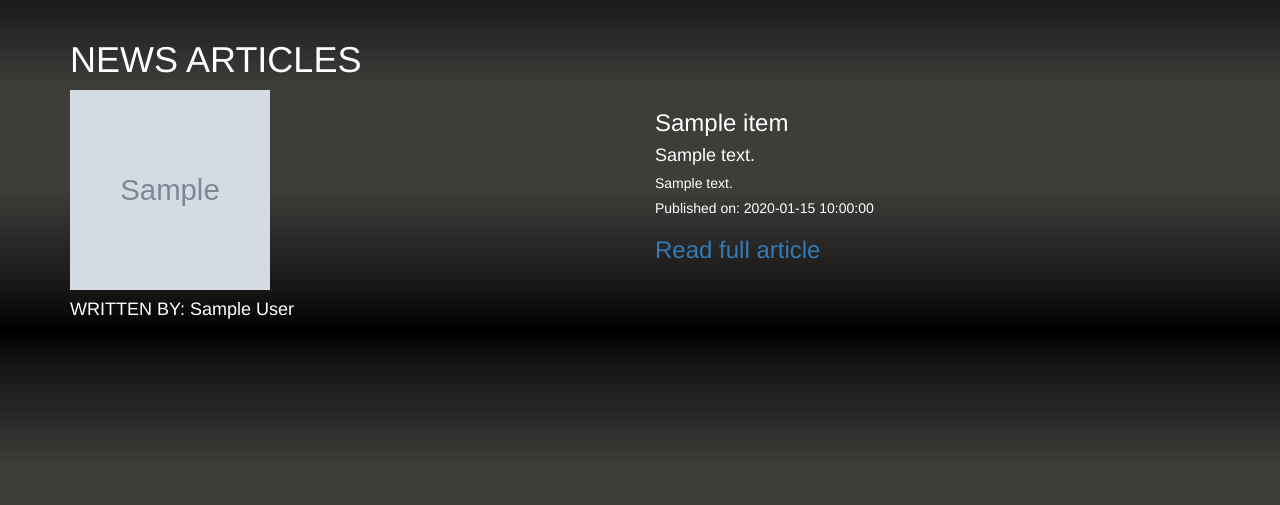
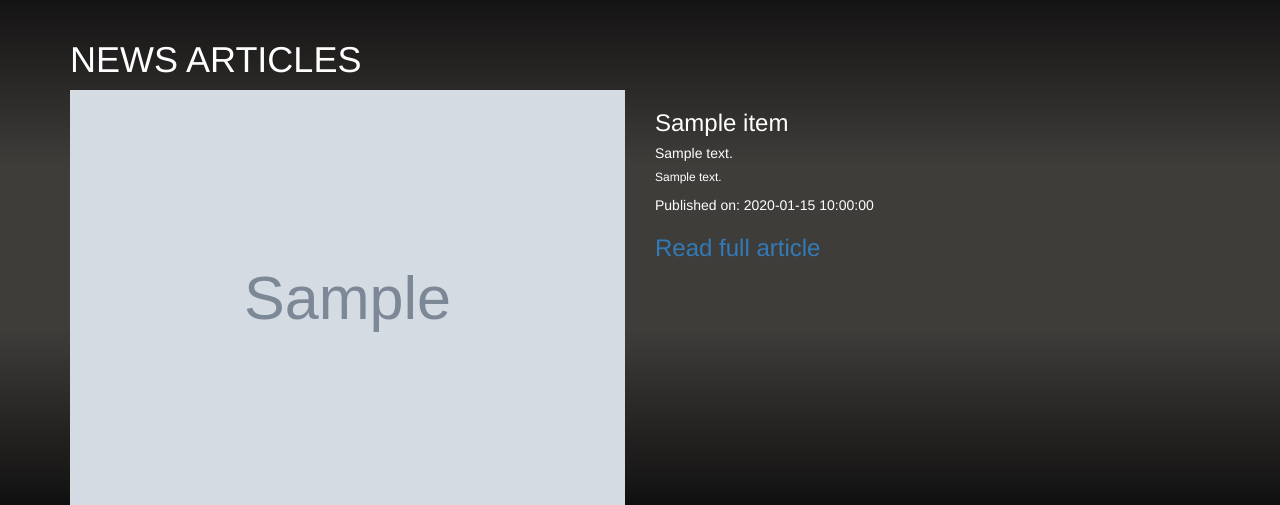
Before and after one commit to badruu/news, a Flask app: template app/Templates/article.html in a window 1280 px wide. Shown: the part 52-557 px from the top of the page. Run offline with Flask 2, Linux system fonts and the light colour scheme; the template is opened without the code that fills it: most values are stand-ins (such as "Sample title", 1, 10 or a date in 2020); grey boxes marked "Sample" are stand-in pictures; parts of the project's set-up code (start-up, migrations or seed data) failed here and were passed over; some libraries are stand-ins or nearby versions.

Commit message:
change size of image to url

```diff
--- a/app/Templates/article.html
+++ b/app/Templates/article.html
@@ -16,15 +16,15 @@
 
     <div class="row">
             <div class="col-md-6">
-                    <img src="{{item.urlToImage}}" height="200" width="200">
+                    <img src="{{item.urlToImage}}" height="100%" width="100%">
                     <h4>WRITTEN BY: {{item.author}}</h4>
                 </div>
 
                 <div class="col-md-6">
                     <h3>{{ item.title}} </h3>
-                    <h4>{{ item.description }}</h4>
-                    <h5>{{item.content}}</h5>
-                    <h5>Published on: {{item.publishedAt}}</h5>
+                    <h5>{{ item.description }}</h5>
+                    <h6>{{item.content}}</h6>
+                    <p>Published on: {{item.publishedAt}}</p>
                     <h3><a href={{item.url}} target="_blank">Read full article</a></h3>
                 </div>
     </div>
```
